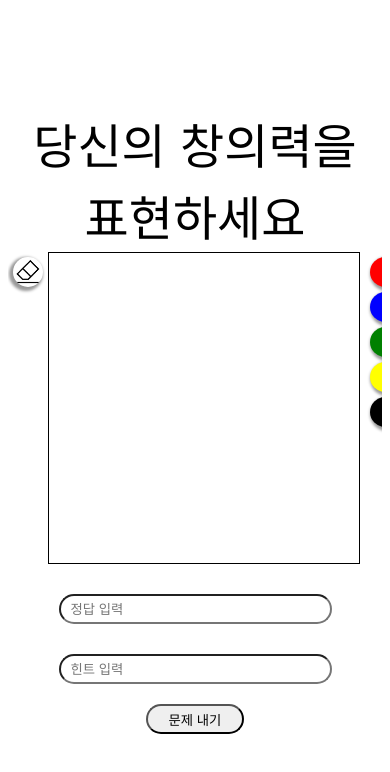
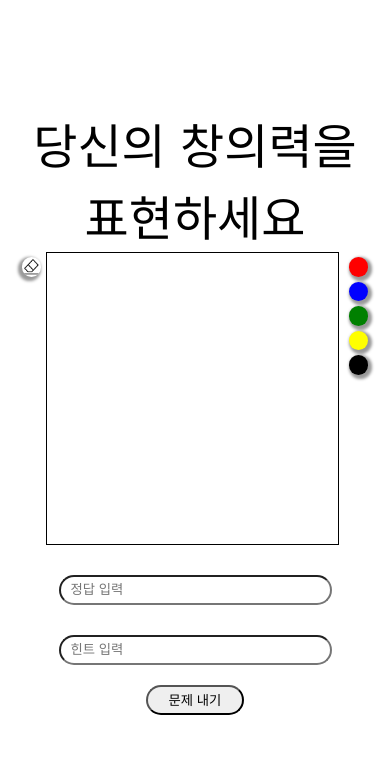
Before and after one commit to YusungAN/catch-mind-board-new, a React (Vite) app: page /problem in a window 390 px wide. Shown: the top 772 px of the page. Built offline with nearby package versions, Linux system fonts and the light colour scheme.

Commit message:
fix: adjust canvas and colorcop size

```diff
--- a/src/components/Canvas/Canvas.tsx
+++ b/src/components/Canvas/Canvas.tsx
@@ -184,6 +184,10 @@ const EraserBtn = style.img<{erase: boolean}>`
     margin-bottom: 5px;
     box-shadow: -2px 2px 3px 2px rgba(0, 0, 0, 0.4);
     clip-path: circle(30px at center);
+    @media (max-width: 800px) {
+        width: 5vw;
+        height: 5vw;
+    }
 `;
 
 const FlexColumnWrapper = style.div`
--- a/src/components/Canvas/canvas.module.css
+++ b/src/components/Canvas/canvas.module.css
@@ -18,7 +18,16 @@
     .canvas {
         border: 1px solid black;
         margin-right: 5px;
-        width: 80vw;
-        height: 80vw;
+        width: 75vw;
+        height: 75vw;
+    }
+
+    .colorcop {
+        box-sizing: border-box;
+        width: 5vw;
+        height: 5vw;
+        border-radius: 50%;
+        margin-bottom: 5px;
+        box-shadow: 2px 2px 3px 2px rgba(0, 0, 0, 0.4);
     }
 }
```
